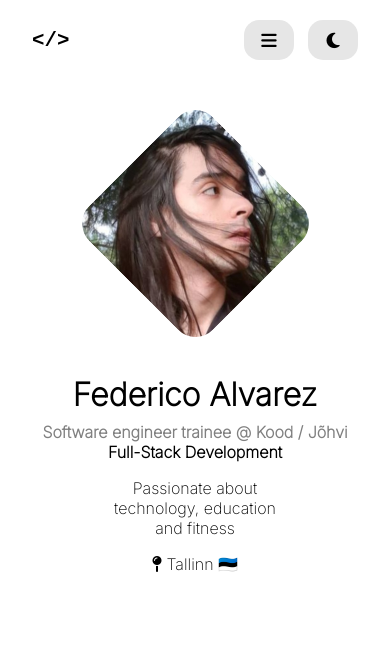
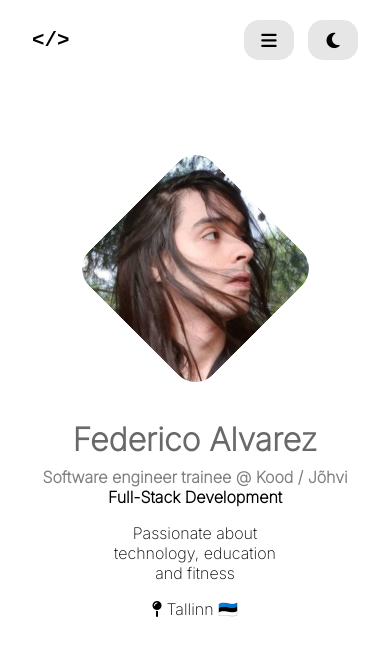
Before and after one commit to vHast/Portfoilio2023, a plain HTML site: page index.html in a window 390 px wide. Drawn offline with Linux system fonts and the light colour scheme.

Commit message:
Fullscreen support, first steps

```diff
--- a/responsive.scss
+++ b/responsive.scss
@@ -54,10 +54,10 @@
         #profile-info{
             font-family: 'Inter', sans-serif;
             margin-top: 4rem;
+            margin-right: 0rem;
 
             h1 {
                 font-family: 'Inter', sans-serif;
-                color: black;
                 font-weight: bold;
             }
 
--- a/style.scss
+++ b/style.scss
@@ -78,6 +78,10 @@ nav {
 #main {
     margin: 0 5rem;
     padding-top: 5.5rem;
+    display: flex;
+    align-items: center;
+    justify-content: center;
+    height: 600px;
 
     .profile-container {
         display: flex;
@@ -97,10 +101,11 @@ nav {
     #profile-info{
         font-family: 'Inter', sans-serif;
         margin-top: 4rem;
+        margin-right: 3rem;
 
         h1 {
             font-family: 'Inter', sans-serif;
-            color: black;
+            color: rgb(105, 105, 105);
             font-weight: bold;
         }
 
```
Also changed, not shown: style/responsive.css, style/style.css, 2 other files.
